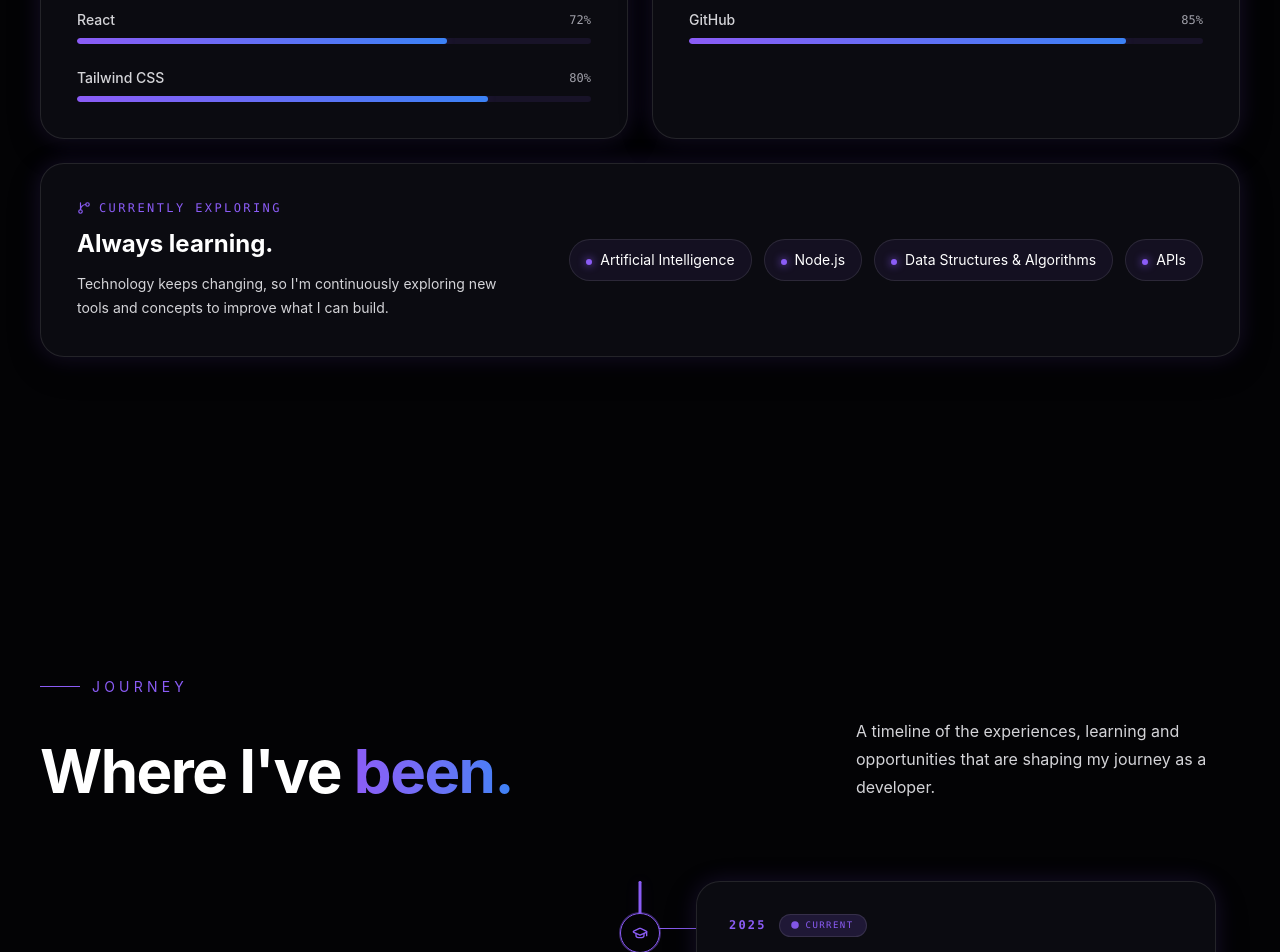
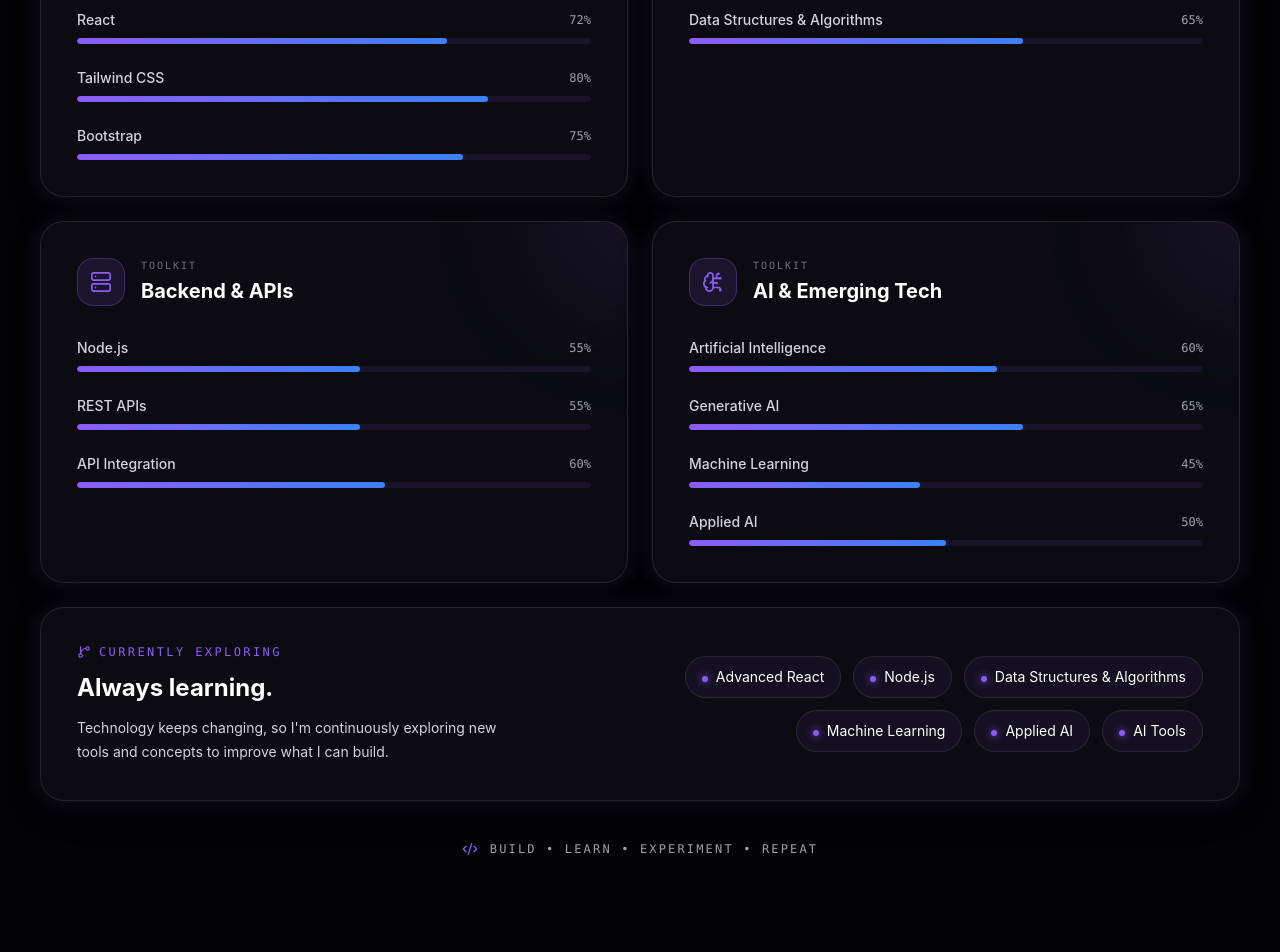
Before and after one commit to Sparsshsoni15/Sparsh-Portfolio, a React (Vite) app: page / in a window 1280 px wide. Shown: the part 2860-3812 px from the top of the page. Built offline with nearby package versions, Linux system fonts and the light colour scheme; no server answers.

Commit message:
chore: portfolio update - 2026-09-06 23:11

```diff
--- a/src/sections/Skills.jsx
+++ b/src/sections/Skills.jsx
@@ -1,16 +1,25 @@
-import { Code2, GitBranch, Terminal } from "lucide-react";
+import {
+  BrainCircuit,
+  Code2,
+  GitBranch,
+  Globe2,
+  Server,
+  Terminal,
+} from "lucide-react";
+
 import { motion } from "motion/react";
 
 const skillGroups = [
   {
-    title: "Frontend",
-    icon: Code2,
+    title: "Frontend Development",
+    icon: Globe2,
     skills: [
       { name: "HTML", level: 90 },
       { name: "CSS", level: 85 },
       { name: "JavaScript", level: 78 },
       { name: "React", level: 72 },
       { name: "Tailwind CSS", level: 80 },
+      { name: "Bootstrap", level: 75 },
     ],
   },
   {
@@ -18,18 +27,39 @@
     icon: Terminal,
     skills: [
       { name: "C++", level: 75 },
-      { name: "JavaScript", level: 78 },
       { name: "Git", level: 82 },
       { name: "GitHub", level: 85 },
+      { name: "Data Structures & Algorithms", level: 65 },
+    ],
+  },
+  {
+    title: "Backend & APIs",
+    icon: Server,
+    skills: [
+      { name: "Node.js", level: 55 },
+      { name: "REST APIs", level: 55 },
+      { name: "API Integration", level: 60 },
+    ],
+  },
+  {
+    title: "AI & Emerging Tech",
+    icon: BrainCircuit,
+    skills: [
+      { name: "Artificial Intelligence", level: 60 },
+      { name: "Generative AI", level: 65 },
+      { name: "Machine Learning", level: 45 },
+      { name: "Applied AI", level: 50 },
     ],
   },
 ];
 
 const exploring = [
-  "Artificial Intelligence",
+  "Advanced React",
   "Node.js",
   "Data Structures & Algorithms",
-  "APIs",
+  "Machine Learning",
+  "Applied AI",
+  "AI Tools",
 ];
 
 function SkillBar({ name, level, delay }) {
@@ -41,12 +71,12 @@
       transition={{ duration: 0.5, delay }}
       className="space-y-2"
     >
-      <div className="flex items-center justify-between">
+      <div className="flex items-center justify-between gap-4">
         <span className="theme-secondary-text text-sm font-medium">
           {name}
         </span>
 
-        <span className="theme-muted font-mono text-xs">
+        <span className="theme-muted shrink-0 font-mono text-xs">
           {level}%
         </span>
       </div>
@@ -86,7 +116,6 @@
       className="relative overflow-hidden px-6 py-32 lg:px-10 lg:py-40"
     >
       <div className="mx-auto max-w-7xl">
-
         {/* Section Heading */}
         <motion.div
           initial={{ opacity: 0, y: 25 }}
@@ -113,7 +142,6 @@
               </h2>
             </div>
 
-            {/* Theme-aware section description */}
             <p className="max-w-xl text-sm leading-7 text-[var(--theme-text-secondary)] opacity-100 md:text-base lg:justify-self-end">
               A growing toolkit built through projects, experimentation and
               consistent learning.
@@ -122,7 +150,7 @@
         </motion.div>
 
         {/* Main Skills */}
-        <div className="grid gap-6 lg:grid-cols-2">
+        <div className="grid gap-6 md:grid-cols-2">
           {skillGroups.map((group, groupIndex) => {
             const Icon = group.icon;
 
@@ -134,11 +162,12 @@
                 viewport={{ once: true, amount: 0.2 }}
                 transition={{
                   duration: 0.6,
-                  delay: groupIndex * 0.12,
+                  delay: groupIndex * 0.1,
                 }}
-                className="glass-card group relative overflow-hidden rounded-3xl p-7 md:p-9"
+                whileHover={{ y: -4 }}
+                className="glass-card group relative overflow-hidden rounded-3xl p-7 transition-transform duration-300 md:p-9"
               >
-                {/* Glow */}
+                {/* Card Glow */}
                 <div
                   className="pointer-events-none absolute -right-24 -top-24 h-48 w-48 rounded-full blur-3xl opacity-10 transition-opacity duration-500 group-hover:opacity-20"
                   style={{
@@ -147,11 +176,12 @@
                 />
 
                 <div className="relative">
-
                   {/* Card Header */}
                   <div className="mb-8 flex items-center gap-4">
-                    <div
-                      className="flex h-12 w-12 items-center justify-center rounded-2xl"
+                    <motion.div
+                      whileHover={{ rotate: 5, scale: 1.05 }}
+                      transition={{ duration: 0.2 }}
+                      className="flex h-12 w-12 shrink-0 items-center justify-center rounded-2xl"
                       style={{
                         color: "var(--theme-primary)",
                         background:
@@ -161,7 +191,7 @@
                       }}
                     >
                       <Icon size={22} strokeWidth={1.8} />
-                    </div>
+                    </motion.div>
 
                     <div>
                       <p className="theme-subtle font-mono text-[10px] uppercase tracking-[0.2em]">
@@ -181,7 +211,7 @@
                         key={skill.name}
                         name={skill.name}
                         level={skill.level}
-                        delay={groupIndex * 0.12 + index * 0.08}
+                        delay={groupIndex * 0.1 + index * 0.07}
                       />
                     ))}
                   </div>
@@ -200,7 +230,7 @@
           className="glass-card mt-6 rounded-3xl p-7 md:p-9"
         >
           <div className="grid gap-8 md:grid-cols-[0.8fr_1.2fr] md:items-center">
-
+            {/* Exploring Content */}
             <div>
               <div className="theme-primary mb-3 flex items-center gap-2 font-mono text-xs uppercase tracking-[0.2em]">
                 <GitBranch size={14} />
@@ -211,13 +241,13 @@
                 Always learning.
               </h3>
 
-              {/* Theme-aware paragraph */}
               <p className="mt-3 max-w-md text-sm leading-6 text-[var(--theme-text-secondary)] opacity-100">
                 Technology keeps changing, so I'm continuously exploring new
                 tools and concepts to improve what I can build.
               </p>
             </div>
 
+            {/* Exploring Tags */}
             <div className="flex flex-wrap gap-3 md:justify-end">
               {exploring.map((item, index) => (
                 <motion.div
@@ -229,7 +259,10 @@
                     duration: 0.35,
                     delay: index * 0.08,
                   }}
-                  whileHover={{ y: -3 }}
+                  whileHover={{
+                    y: -4,
+                    scale: 1.03,
+                  }}
                   className="theme-text theme-border rounded-full border px-4 py-2.5 text-sm transition-all duration-300"
                   style={{
                     background:
@@ -243,12 +276,30 @@
                       boxShadow: "0 0 8px var(--theme-primary)",
                     }}
                   />
+
                   {item}
                 </motion.div>
               ))}
             </div>
+          </div>
+        </motion.div>
 
-          </div>
+        {/* Bottom Skill Statement */}
+        <motion.div
+          initial={{ opacity: 0, y: 20 }}
+          whileInView={{ opacity: 1, y: 0 }}
+          viewport={{ once: true, amount: 0.3 }}
+          transition={{ duration: 0.7, delay: 0.2 }}
+          className="mt-10 flex items-center justify-center gap-3"
+        >
+          <Code2
+            size={16}
+            style={{ color: "var(--theme-primary)" }}
+          />
+
+          <span className="theme-muted font-mono text-xs uppercase tracking-[0.18em]">
+            Build • Learn • Experiment • Repeat
+          </span>
         </motion.div>
       </div>
     </section>
```
